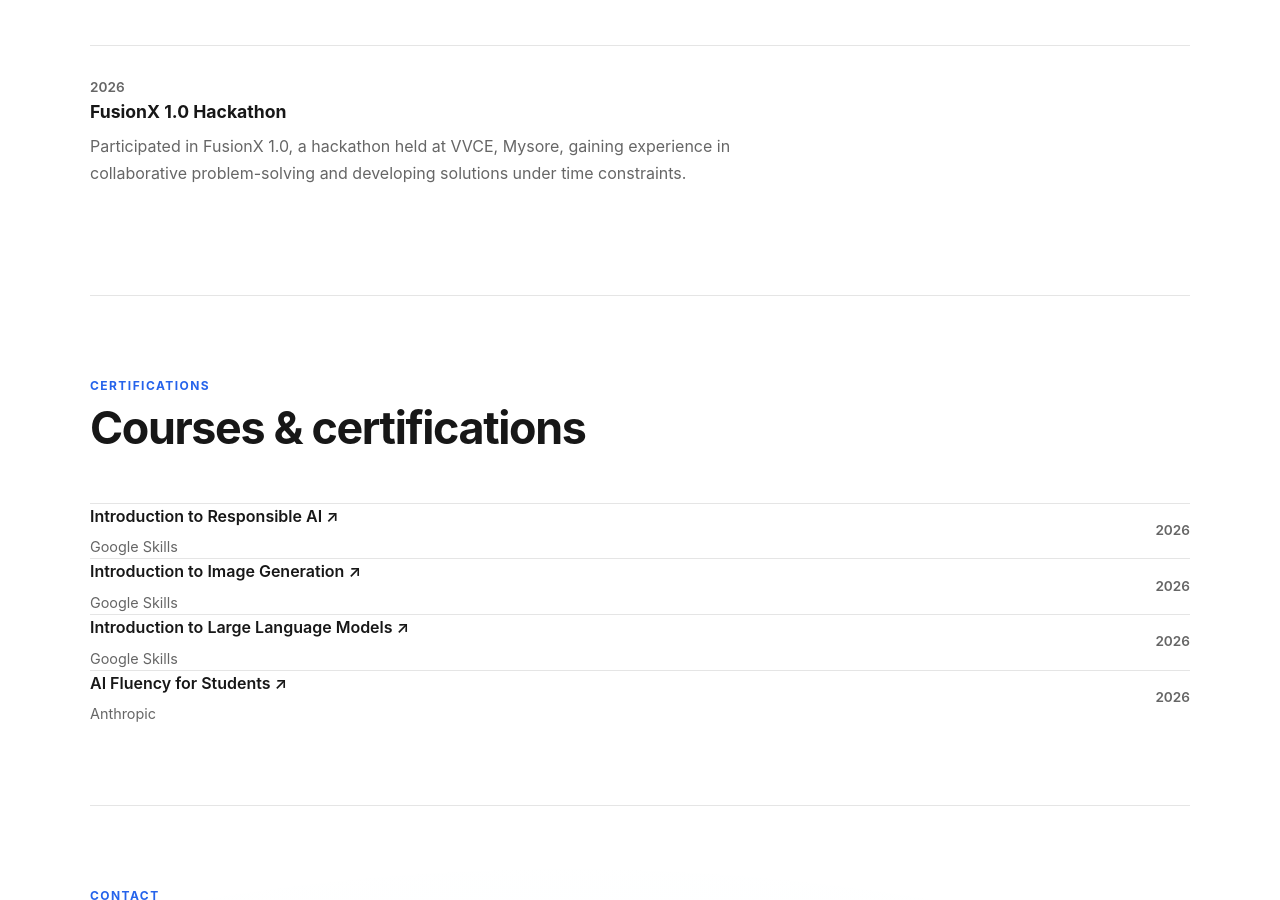
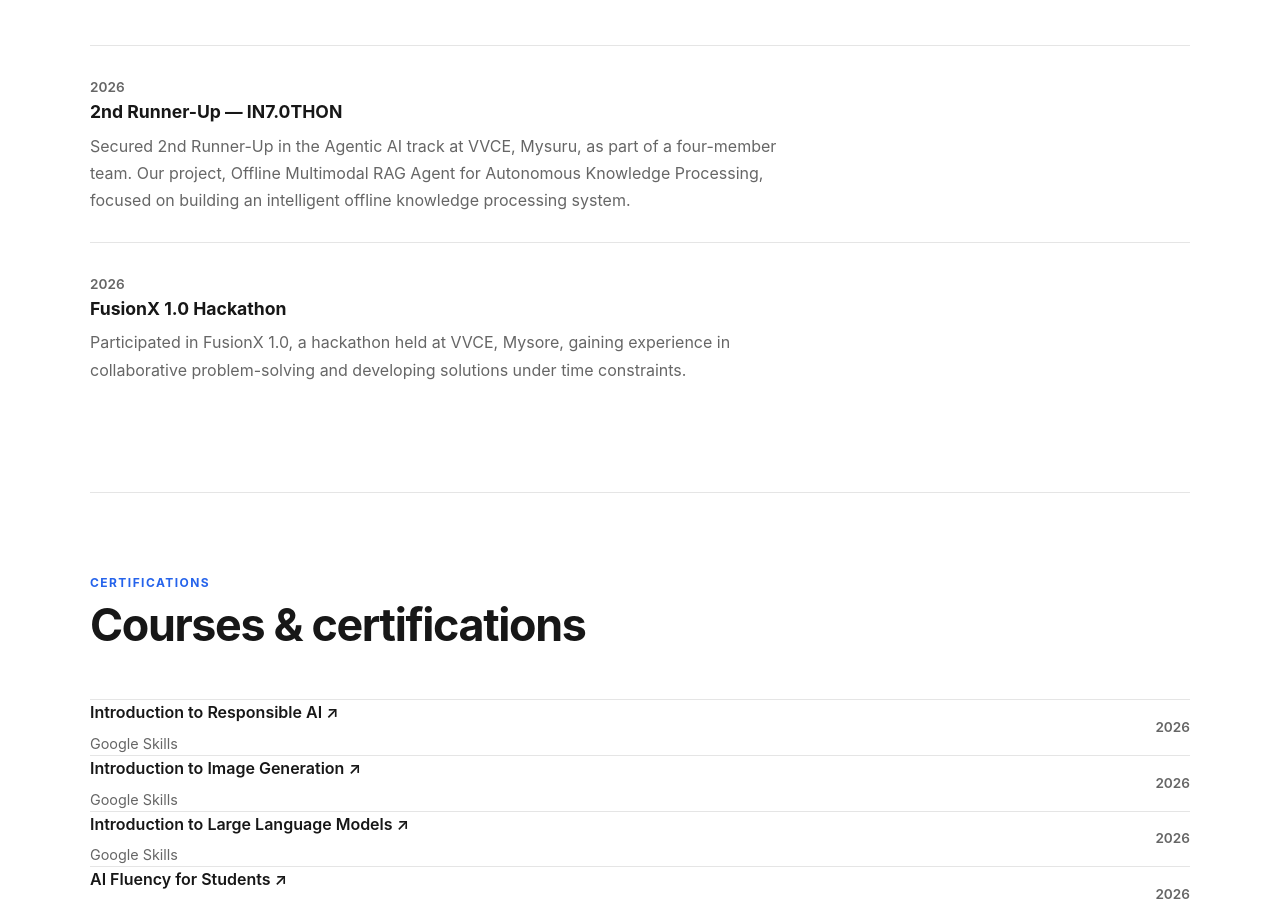
Before and after one commit to sudarshanmk175/portfolio, a plain HTML site: page index.html in a window 1280 px wide. Shown: the part 3980-4880 px from the top of the page. Drawn offline with Linux system fonts and the light colour scheme.

Commit message:
Add IN7.0THON hackathon achievement

```diff
--- a/index.html
+++ b/index.html
@@ -373,7 +373,6 @@
   </div>
 
 </section>
-
 <section id="achievements" class="achievements section">
 
     <div class="section-header">
@@ -383,19 +382,39 @@
 
     <div class="achievements-list">
 
+        <!-- IN7.0THON -->
         <article class="achievement-item">
 
-      <span class="achievement-year">
-        2026
-      </span>
+            <span class="achievement-year">2026</span>
+
+            <div>
+                <h3>2nd Runner-Up — IN7.0THON</h3>
+
+                <p>
+                    Secured 2nd Runner-Up in the Agentic AI track
+                    at VVCE, Mysuru, as part of a four-member team.
+                    Our project, Offline Multimodal RAG Agent for
+                    Autonomous Knowledge Processing, focused on
+                    building an intelligent offline knowledge
+                    processing system.
+                </p>
+            </div>
+
+        </article>
+
+        <!-- FusionX -->
+        <article class="achievement-item">
+
+            <span class="achievement-year">2026</span>
 
             <div>
                 <h3>FusionX 1.0 Hackathon</h3>
 
                 <p>
-          Participated in FusionX 1.0, a hackathon held at
-          VVCE, Mysore, gaining experience in collaborative
-          problem-solving and developing solutions under time constraints.
+                    Participated in FusionX 1.0, a hackathon held
+                    at VVCE, Mysore, gaining experience in
+                    collaborative problem-solving and developing
+                    solutions under time constraints.
                 </p>
             </div>
 
```
Lines whose indentation alone changed are shown as unchanged.
